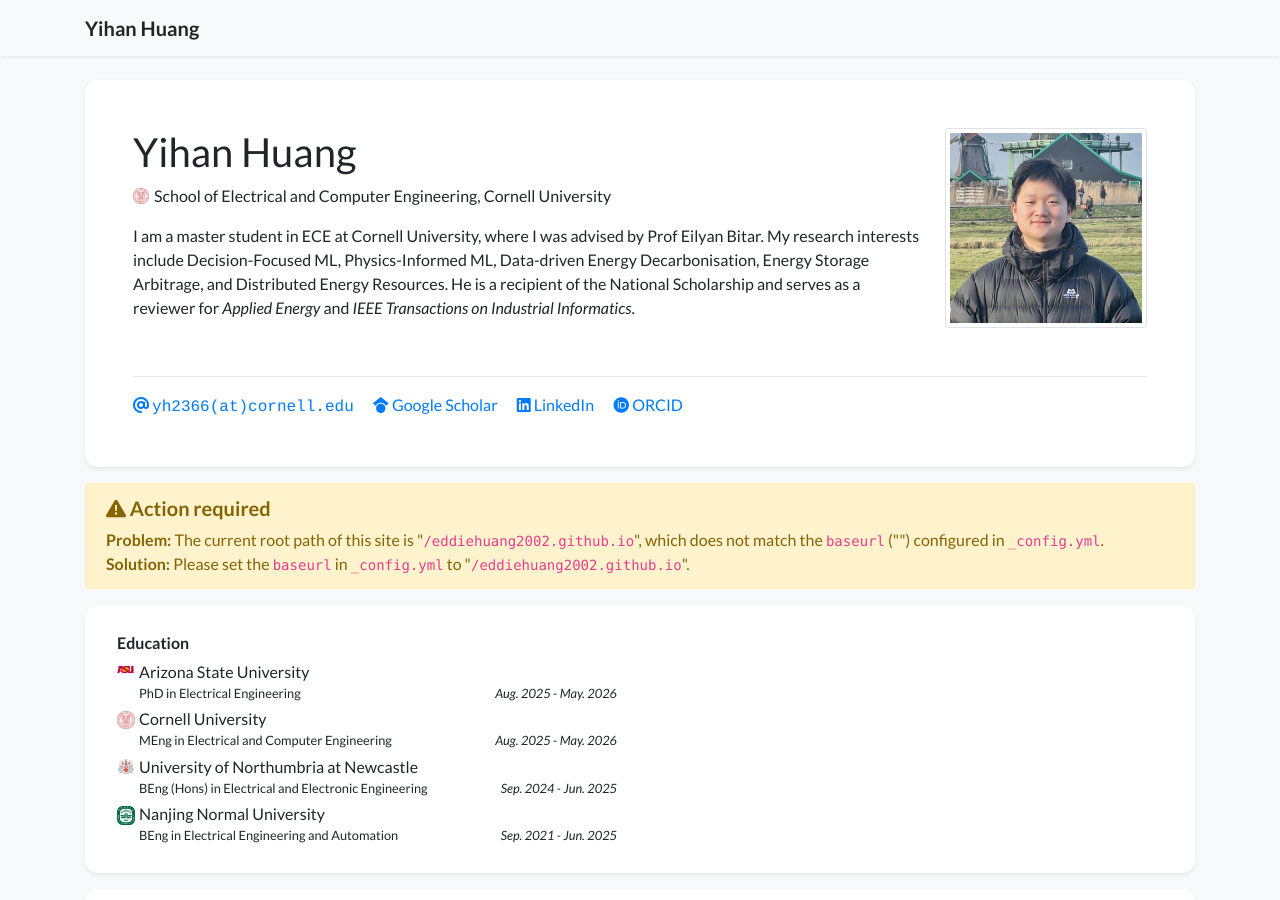
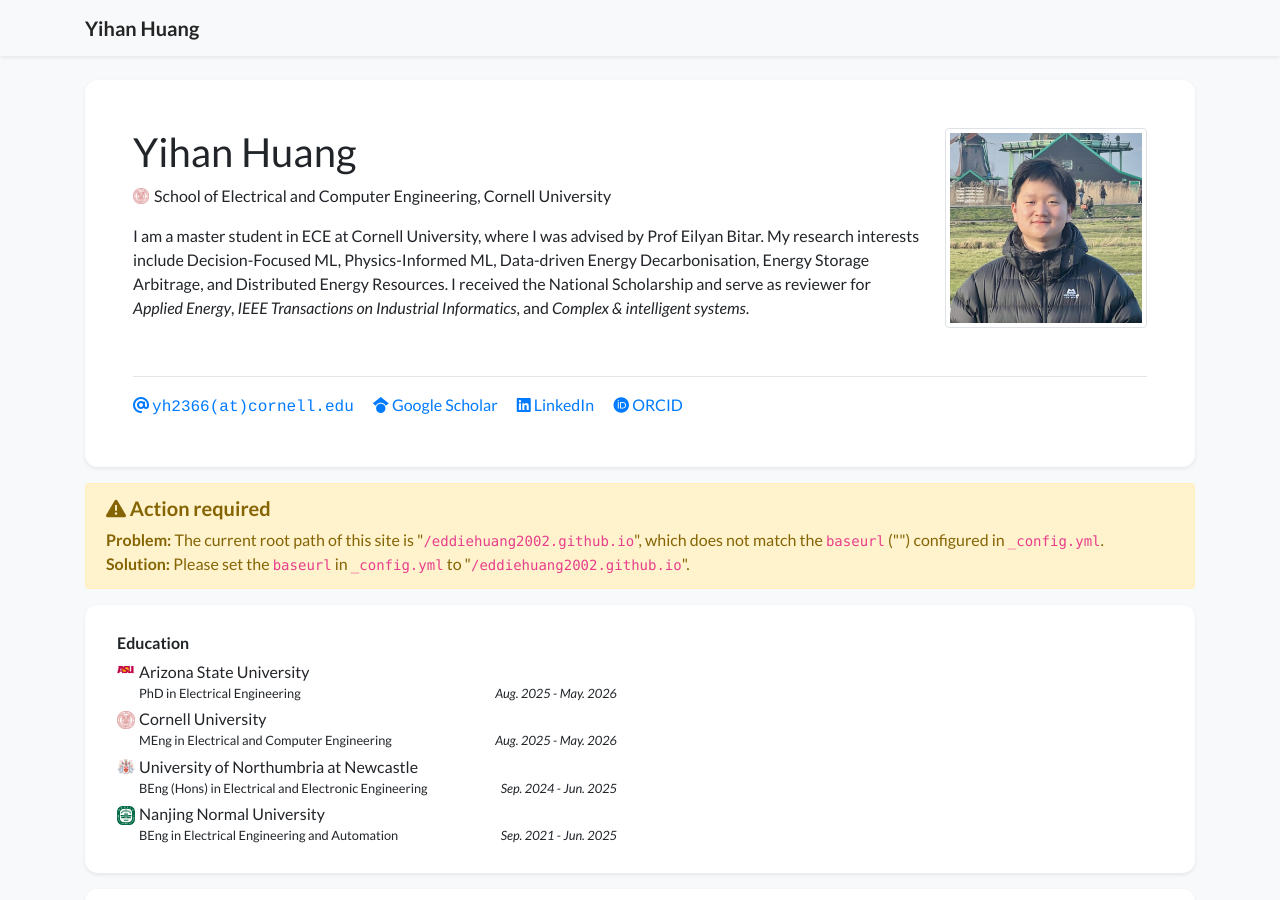
Before and after one commit to eddiehuang2002/eddiehuang2002.github.io, a Jekyll site: the page built from index.html, in a window 1280 px wide and 900 px high. Built offline with Jekyll 4.4.1, drawn with Linux system fonts in a browser that asks for light colours; nearby versions of some CDN libraries; a style sheet for code colours, icons or effects is not loaded.

Commit message:
Update short bio in profile.yml

```diff
--- a/_data/profile.yml
+++ b/_data/profile.yml
@@ -24,7 +24,7 @@
   <p>
     I am a master student in ECE at Cornell University, where I was advised by Prof Eilyan Bitar.
     My research interests include Decision-Focused ML, Physics-Informed ML, Data-driven Energy Decarbonisation, Energy Storage Arbitrage, and Distributed Energy Resources.
-    He is a recipient of the National Scholarship and serves as a reviewer for <i>Applied Energy</i> and <i>IEEE Transactions on Industrial Informatics</i>.
+    I received the National Scholarship and serve as reviewer for <i>Applied Energy</i>, <i>IEEE Transactions on Industrial Informatics</i>, and <i>Complex & intelligent systems</i>.
   </p>
 
 portrait_url: /assets/images/photos/portrait.jpg
```
